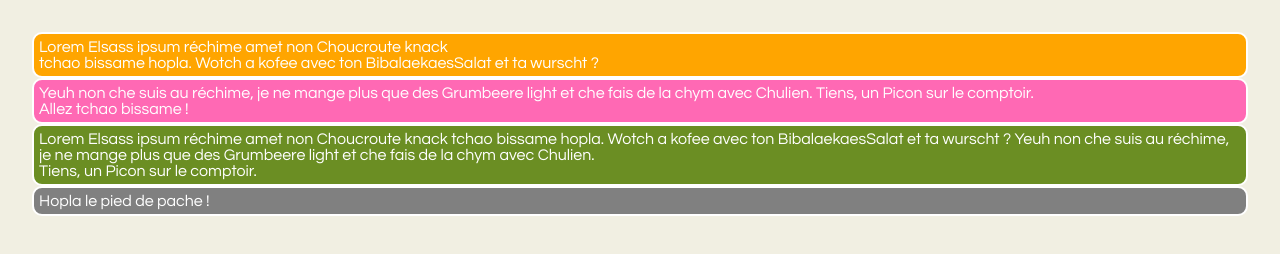
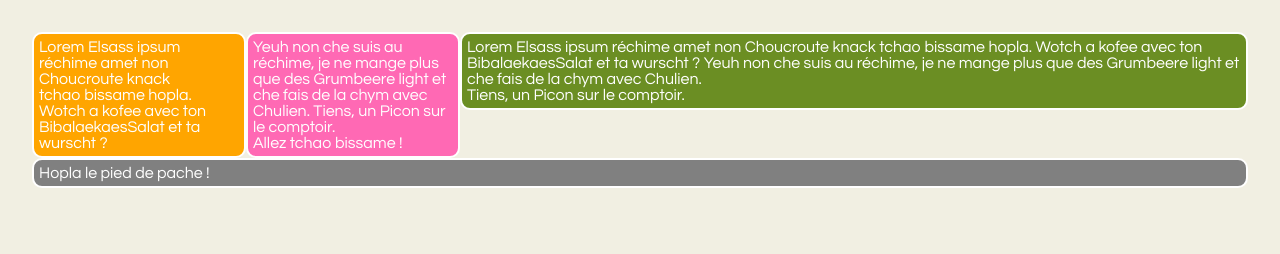
Before and after one commit to MaideAkdede/DW2_RWD1_pourEtud, a plain HTML site: page 02-design-fluide-2/index.html in a window 1280 px wide. Drawn offline with Linux system fonts and the light colour scheme.

Commit message:
:pencil: Completing exercices

```diff
--- a/00-boite/styles.css
+++ b/00-boite/styles.css
@@ -8,7 +8,12 @@
  une bordure noire de 5px sans dépasser de l'écran
 
 */
-
+html{
+	box-sizing: border-box;
+}
+*{
+	box-sizing: inherit;
+}
 body {margin:0; padding:10px 40px; background:#F1EFE2;
 	font-size: 1.6em;
 	font-family: georgia, "trebuchet ms", arial, serif;}
@@ -20,5 +25,6 @@
 
 p {
 	width: 100%; /* interdit de toucher ! */
-
+	padding: 50px;
+	border: 5px solid black;
 }
--- a/01-design-fluide-1/styles.css
+++ b/01-design-fluide-1/styles.css
@@ -12,12 +12,16 @@
 	padding: 10px 30px;
 	background: #F1EFE2;
 	font-family: "Century Gothic", helvetica, arial, sans-serif;
+
+	display: flex;
 }
 div {
 	color: #fff;
 }
 .aside {
 	background: orange;
+	min-width: 200px;
+	margin-right: 10px;
 }
 .content {
 	background: olivedrab;
--- a/02-design-fluide-2/styles.css
+++ b/02-design-fluide-2/styles.css
@@ -23,15 +23,24 @@
 	border-radius: 10px;
 	color: #fff;
 }
+.main{
+	display: flex;
+	flex-wrap: wrap;
+	align-items: flex-start;
+}
 .aside {
 	background: orange;
+	width: 200px;
 }
 .info {
 	background: hotpink;
+	width: 200px;
 }
 .content {
 	background: olivedrab;
+	flex: 1;
 }
 .footer {
 	background: gray;
+	width: 100%;
 }
--- a/03-design-fluide-3/styles.css
+++ b/03-design-fluide-3/styles.css
@@ -36,15 +36,20 @@
 }
 .main {
 	background: #fff;
+	align-items: flex-start;
 }
 .aside {
 	background: orange;
+	margin-right: 10px;
 }
 .info {
 	background: hotpink;
+	width: 25%;
+	margin-right: 10px;
 }
 .content {
 	background: olivedrab;
+	flex: 1;
 }
 footer {
 	background: gray;
@@ -56,9 +61,11 @@
 
 
 /* placer ici les styles globaux */
-
+.main{
+	display: flex;
+}
 .aside {
-
+	width: 200px;
 }
 .info {
 
--- a/10-multicolonnes/styles.css
+++ b/10-multicolonnes/styles.css
@@ -8,7 +8,6 @@
 2- Tous les autres doivent s'afficher sur deux colonnes, de couleur noire mais sans couleur d'arrière-plan. Un espace de 50px entre chaque colonne ainsi qu'un trait de séparation de couleur #ccc doivent apparaître
 
 */
-
 body {margin:0; padding:10px 40px; background:#F1EFE2;
 	font-size: 1.6em;
 	font-family: georgia, "trebuchet ms", arial, serif;}
```
